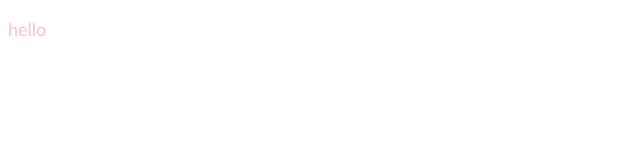
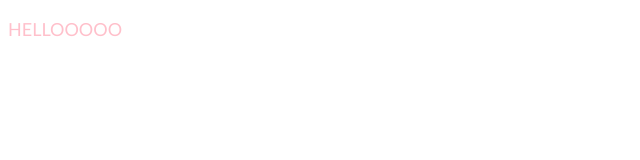
Before and after one commit to JoelRichardss/Assessment, a plain HTML site: page index.html in a window 1280 px wide. Shown: the full height of the page, 0-640 px from the left. Drawn offline with Linux system fonts and the light colour scheme.

Commit message:
Update index.html

```diff
--- a/index.html
+++ b/index.html
@@ -7,6 +7,6 @@
     <title>Joel Richards GWDS</title>
 </head>
 <body>
-    <p>hello</p>
+    <p>HELLOOOOO</p>
 </body>
 </html>
```
